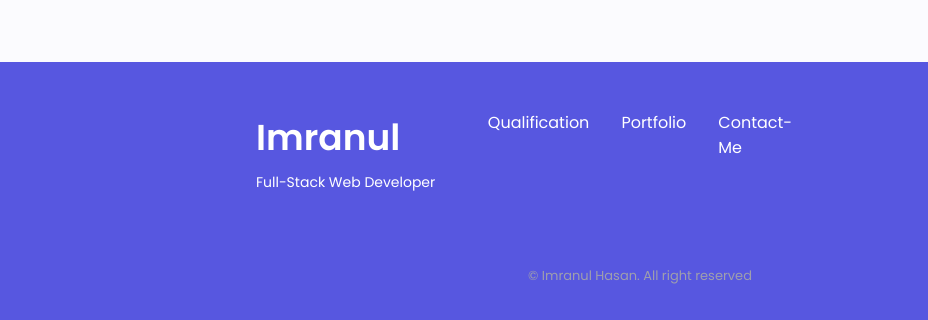
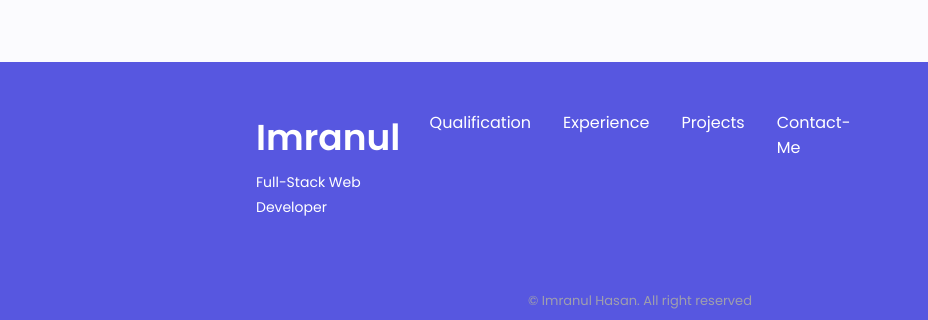
Before and after one commit to Imranul78/MyPortfollio, a plain HTML site: page index.html in a window 1280 px wide. Shown: the part 5830-6150 px from the top of the page, 0-928 px from the left. Drawn offline with nearby package versions, Linux system fonts and the light colour scheme.

Commit message:
3rd commit

```diff
--- a/index.html
+++ b/index.html
@@ -984,7 +984,10 @@ I am passionate about leveraging technology to solve real-world problems and act
               <a href="#qualification" class="footer__link">Qualification</a>
             </li>
             <li>
-              <a href="#portfolio" class="footer__link">Portfolio</a>
+              <a href="#experience" class="footer__link">Experience</a>
+            </li>
+            <li>
+              <a href="#portfolio" class="footer__link">Projects</a>
             </li>
             <li>
               <a href="#contact" class="footer__link">Contact-Me</a>
```
